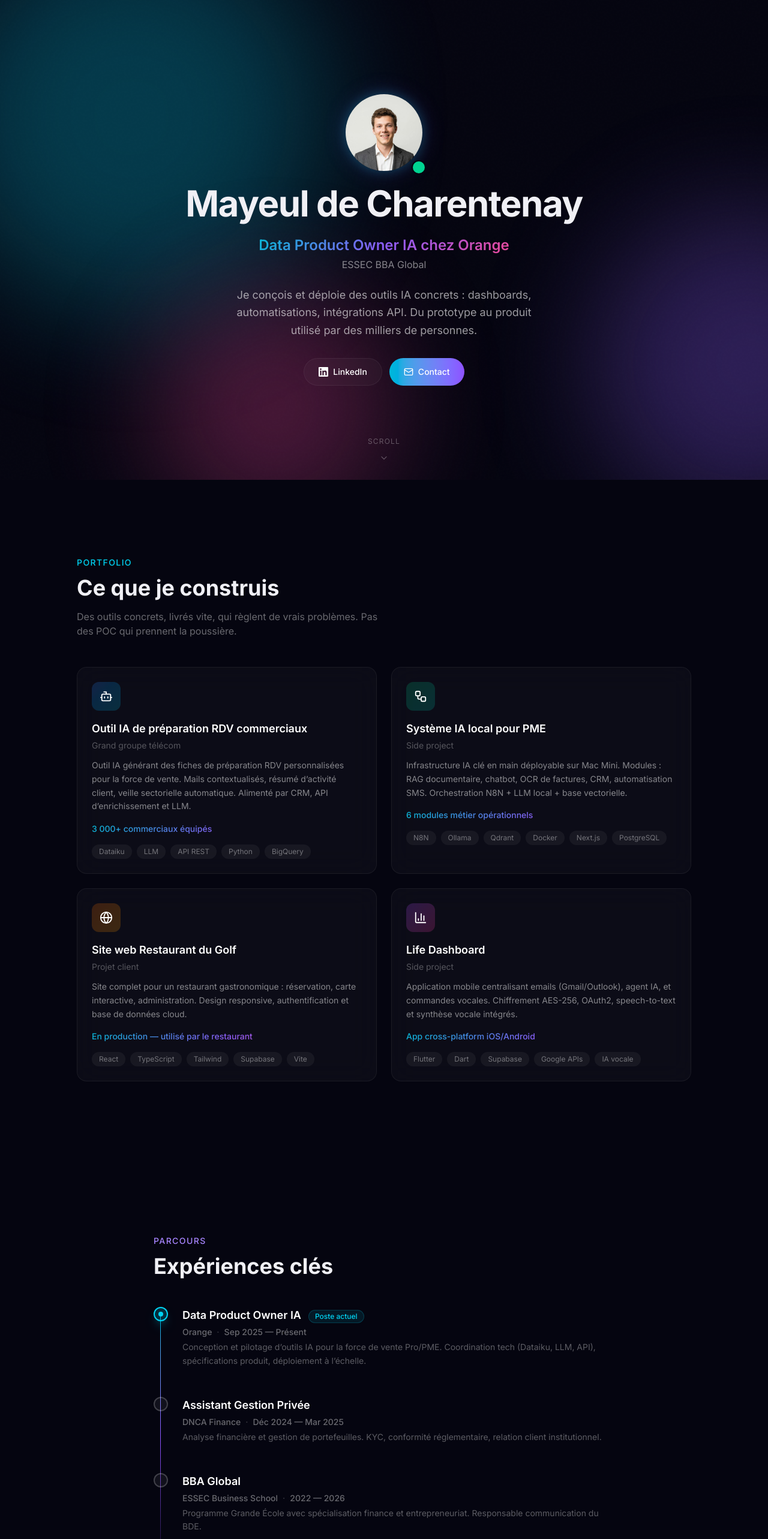
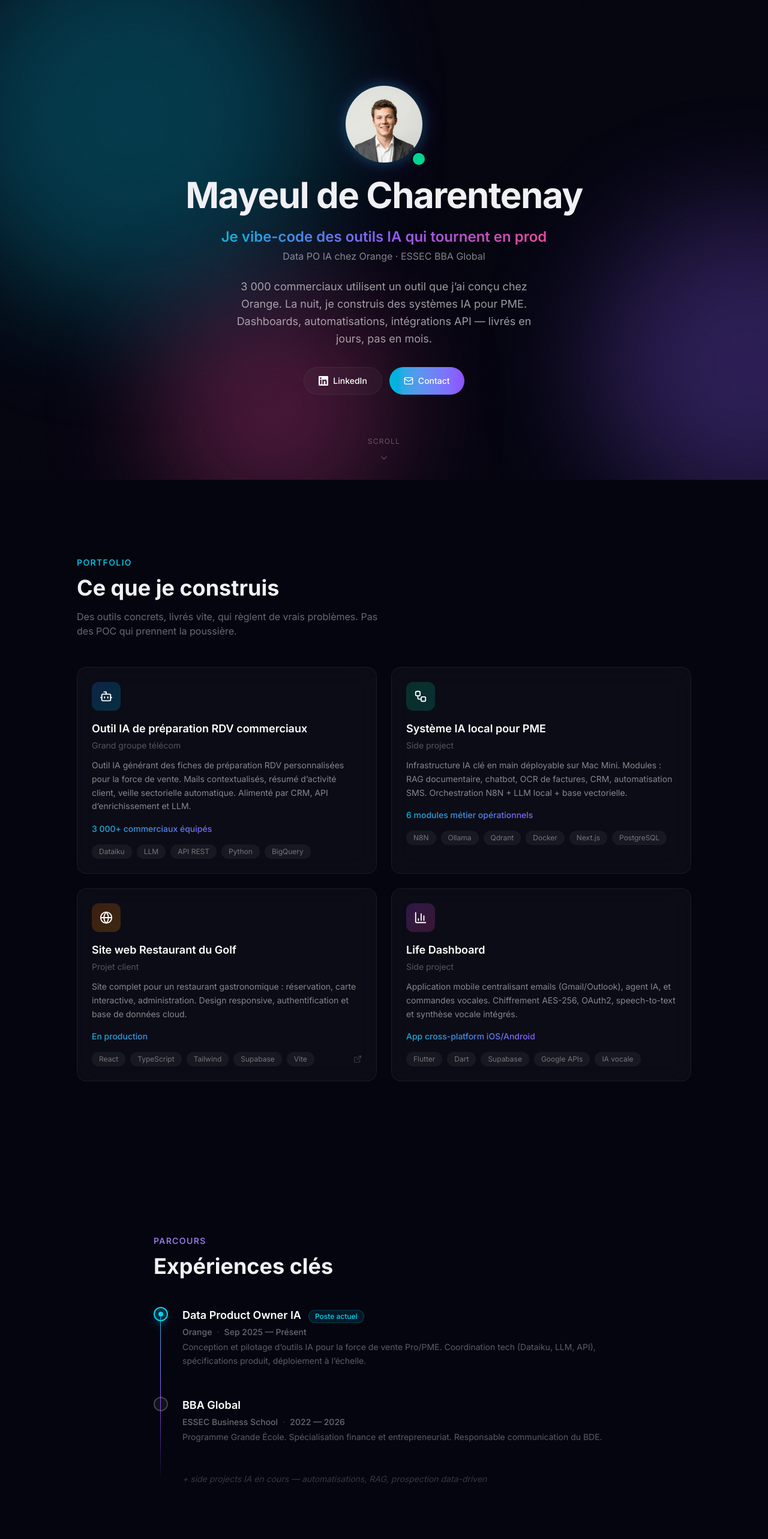
Before and after one commit to May-1600/cv-mayeul, a Next.js app: page / in a window 1280 px wide. Shown: the top 2566 px of the page at 60% size. Built offline with nearby package versions, Linux system fonts and the light colour scheme.

Commit message:
Audit fixes: pitch ciblé, liens projets, retrait tel, footer revu, OG image

```diff
--- a/app/layout.tsx
+++ b/app/layout.tsx
@@ -13,10 +13,11 @@ export const metadata: Metadata = {
   description:
     "Data Product Owner IA chez Orange, ESSEC BBA Global. Outils IA, dashboards, automatisations.",
   openGraph: {
-    title: "Mayeul de Charentenay — Data Product Owner IA",
+    title: "Mayeul de Charentenay — Builder IA",
     description:
-      "Data Product Owner IA chez Orange, ESSEC BBA Global. Outils IA, dashboards, automatisations.",
+      "Je vibe-code des outils IA qui tournent en prod. Data PO IA chez Orange, ESSEC BBA Global.",
     type: "website",
+    images: [{ url: "/photo-mayeul.jpg", width: 400, height: 400 }],
   },
 };
 
--- a/components/Contact.tsx
+++ b/components/Contact.tsx
@@ -1,6 +1,6 @@
 "use client";
 
-import { Mail, Phone } from "lucide-react";
+import { Mail } from "lucide-react";
 import AnimatedSection from "./AnimatedSection";
 import { personalInfo } from "@/data/cv-data";
 
@@ -38,21 +38,13 @@ export default function Contact() {
               <svg viewBox="0 0 24 24" fill="currentColor" className="h-4 w-4"><path d="M20.447 20.452h-3.554v-5.569c0-1.328-.027-3.037-1.852-3.037-1.853 0-2.136 1.445-2.136 2.939v5.667H9.351V9h3.414v1.561h.046c.477-.9 1.637-1.85 3.37-1.85 3.601 0 4.267 2.37 4.267 5.455v6.286zM5.337 7.433a2.062 2.062 0 01-2.063-2.065 2.064 2.064 0 112.063 2.065zm1.782 13.019H3.555V9h3.564v11.452zM22.225 0H1.771C.792 0 0 .774 0 1.729v20.542C0 23.227.792 24 1.771 24h20.451C23.2 24 24 23.227 24 22.271V1.729C24 .774 23.2 0 22.222 0h.003z"/></svg>
               LinkedIn
             </a>
-            <a
-              href={`tel:${personalInfo.phone.replace(/\s/g, "")}`}
-              className="glass glass-hover flex items-center gap-2 rounded-full px-6 py-3 text-sm font-medium text-white"
-            >
-              <Phone size={16} />
-              {personalInfo.phone}
-            </a>
           </div>
         </AnimatedSection>
 
-        {/* Meta proof */}
         <AnimatedSection delay={0.4}>
           <div className="mt-16 pt-8 border-t border-white/5">
-            <p className="text-xs text-white/15">
-              Ce site a &eacute;t&eacute; con&ccedil;u et d&eacute;ploy&eacute; en une soir&eacute;e.
+            <p className="text-xs text-white/20">
+              Vibe-cod&eacute; avec Claude &middot; Next.js &middot; Tailwind &middot; Framer Motion &middot; Vercel
             </p>
           </div>
         </AnimatedSection>
--- a/components/ProjectCard.tsx
+++ b/components/ProjectCard.tsx
@@ -2,6 +2,7 @@
 
 import { motion } from "framer-motion";
 import { Bot, BarChart3, Globe, Workflow } from "lucide-react";
+import { ExternalLink } from "lucide-react";
 import type { Project } from "@/data/cv-data";
 
 const iconMap: Record<string, typeof Bot> = {
@@ -18,6 +19,10 @@ interface ProjectCardProps {
 
 export default function ProjectCard({ project, index }: ProjectCardProps) {
   const Icon = iconMap[project.icon] || Bot;
+  const Wrapper = project.url ? "a" : "div";
+  const linkProps = project.url
+    ? { href: project.url, target: "_blank" as const, rel: "noopener noreferrer" }
+    : {};
 
   return (
     <motion.div
@@ -25,7 +30,10 @@ export default function ProjectCard({ project, index }: ProjectCardProps) {
       whileInView={{ opacity: 1, y: 0 }}
       viewport={{ once: true, margin: "-50px" }}
       transition={{ duration: 0.5, delay: index * 0.1 }}
-      className="glass glass-hover group rounded-2xl p-6"
+    >
+    <Wrapper
+      {...linkProps}
+      className={`glass glass-hover group rounded-2xl p-6 block h-full ${project.url ? "cursor-pointer" : ""}`}
     >
       {/* Icon with gradient background */}
       <div
@@ -54,8 +62,8 @@ export default function ProjectCard({ project, index }: ProjectCardProps) {
         </p>
       )}
 
-      {/* Tags */}
-      <div className="flex flex-wrap gap-2">
+      {/* Tags + link indicator */}
+      <div className="flex flex-wrap items-center gap-2">
         {project.tags.map((tag) => (
           <span
             key={tag}
@@ -64,7 +72,11 @@ export default function ProjectCard({ project, index }: ProjectCardProps) {
             {tag}
           </span>
         ))}
+        {project.url && (
+          <ExternalLink size={14} className="ml-auto text-white/20 group-hover:text-cyan-400 transition-colors" />
+        )}
       </div>
+    </Wrapper>
     </motion.div>
   );
 }
--- a/data/cv-data.ts
+++ b/data/cv-data.ts
@@ -1,11 +1,10 @@
 export const personalInfo = {
   name: "Mayeul de Charentenay",
-  tagline: "Data Product Owner IA chez Orange",
-  subtitle: "ESSEC BBA Global",
+  tagline: "Je vibe-code des outils IA qui tournent en prod",
+  subtitle: "Data PO IA chez Orange \u00b7 ESSEC BBA Global",
   pitch:
-    "Je con\u00e7ois et d\u00e9ploie des outils IA concrets : dashboards, automatisations, int\u00e9grations API. Du prototype au produit utilis\u00e9 par des milliers de personnes.",
+    "3 000 commerciaux utilisent un outil que j\u2019ai con\u00e7u chez Orange. La nuit, je construis des syst\u00e8mes IA pour PME. Dashboards, automatisations, int\u00e9grations API \u2014 livr\u00e9s en jours, pas en mois.",
   email: "mayeuldecharentenay@gmail.com",
-  phone: "06 37 35 88 86",
   linkedin: "https://www.linkedin.com/in/mayeul-de-charentenay/",
   photo: "/photo-mayeul.jpg",
 };
@@ -18,6 +17,7 @@ export interface Project {
   metric?: string;
   gradient: string;
   icon: string;
+  url?: string;
 }
 
 export const projects: Project[] = [
@@ -47,9 +47,10 @@ export const projects: Project[] = [
     description:
       "Site complet pour un restaurant gastronomique : r\u00e9servation, carte interactive, administration. Design responsive, authentification et base de donn\u00e9es cloud.",
     tags: ["React", "TypeScript", "Tailwind", "Supabase", "Vite"],
-    metric: "En production \u2014 utilis\u00e9 par le restaurant",
+    metric: "En production",
     gradient: "from-orange-500/20 to-amber-500/20",
     icon: "globe",
+    url: "https://restaurantdugolf-legreen.vercel.app",
   },
   {
     title: "Life Dashboard",
@@ -81,18 +82,11 @@ export const experiences: Experience[] = [
     highlight: "Poste actuel",
   },
   {
-    role: "Assistant Gestion Priv\u00e9e",
-    company: "DNCA Finance",
-    period: "D\u00e9c 2024 \u2014 Mar 2025",
-    description:
-      "Analyse financi\u00e8re et gestion de portefeuilles. KYC, conformit\u00e9 r\u00e9glementaire, relation client institutionnel.",
-  },
-  {
     role: "BBA Global",
     company: "ESSEC Business School",
     period: "2022 \u2014 2026",
     description:
-      "Programme Grande \u00c9cole avec sp\u00e9cialisation finance et entrepreneuriat. Responsable communication du BDE.",
+      "Programme Grande \u00c9cole. Sp\u00e9cialisation finance et entrepreneuriat. Responsable communication du BDE.",
   },
 ];
 
@@ -104,7 +98,7 @@ export interface SkillCategory {
 
 export const skillCategories: SkillCategory[] = [
   {
-    name: "IA & LLM",
+    name: "IA & Automatisation",
     icon: "brain",
     skills: [
       "Claude",
@@ -118,7 +112,7 @@ export const skillCategories: SkillCategory[] = [
   {
     name: "Data",
     icon: "database",
-    skills: ["Dataiku", "BigQuery", "Python", "SQL", "API REST", "Qdrant"],
+    skills: ["Dataiku", "BigQuery", "Python", "SQL", "Qdrant", "Supabase"],
   },
   {
     name: "D\u00e9veloppement",
@@ -131,7 +125,7 @@ export const skillCategories: SkillCategory[] = [
     skills: [
       "Product Management",
       "Salesforce",
-      "Supabase",
+      "Prospection",
       "Gestion de projet",
     ],
   },
```
